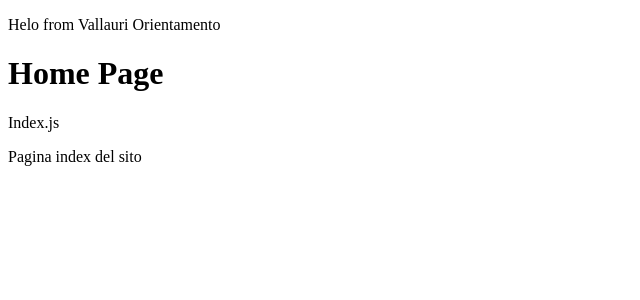
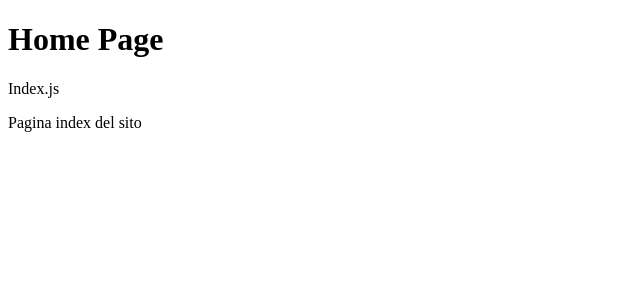
Before and after one commit to orientati/Orientati-Frontend, a Vue app: page / in a window 1280 px wide. Shown: the top 300 px of the page, without its empty margins (0-640 px from the left). Built offline with nearby package versions, Linux system fonts and the light colour scheme.

Commit message:
Pagina main, login e 404

```diff
--- a/src/App.vue
+++ b/src/App.vue
@@ -3,9 +3,5 @@ import { RouterLink, RouterView } from 'vue-router'
 </script>
 
 <template>
-  <header>
-    <p>Helo from Vallauri Orientamento</p>
-  </header>
-
   <RouterView />
 </template>
--- /dev/null
+++ b/src/pages/NotFound.vue
@@ -0,0 +1,13 @@
+<template>
+    <div>
+        <h1>404 - Pagina non trovata</h1>
+        <p>La pagina che stai cercando non esiste.</p>
+        <router-link to="/">Torna alla home</router-link>
+  </div>
+</template>
+
+<script>
+export default {
+  name: 'NotFound'
+};
+</script>
--- a/src/router/index.js
+++ b/src/router/index.js
@@ -2,11 +2,15 @@ import { createRouter, createWebHistory } from 'vue-router'
 // Import delle pagine del sito
 import HomePage from '@/pages/Index.vue';
 import LoginPage from '@/pages/Login.vue';
+import NotFound from '@/pages/NotFound.vue';
 
 // Specifica dei route del sito (che pagina mostrare su url differenti)
 const routes = [
   { path: '/', name: 'Home', component: HomePage },
-  { path: '/login', name: 'Login', component: LoginPage }
+  { path: '/login', name: 'Login', component: LoginPage },
+
+  // Nel caso non ci sia la pagina cercata, mostra 404
+  { path: '/:pathMatch(.*)*', name: 'NotFound', component: NotFound },
 ];
 
 // Crea l'istanza del router di Vue 3
```
